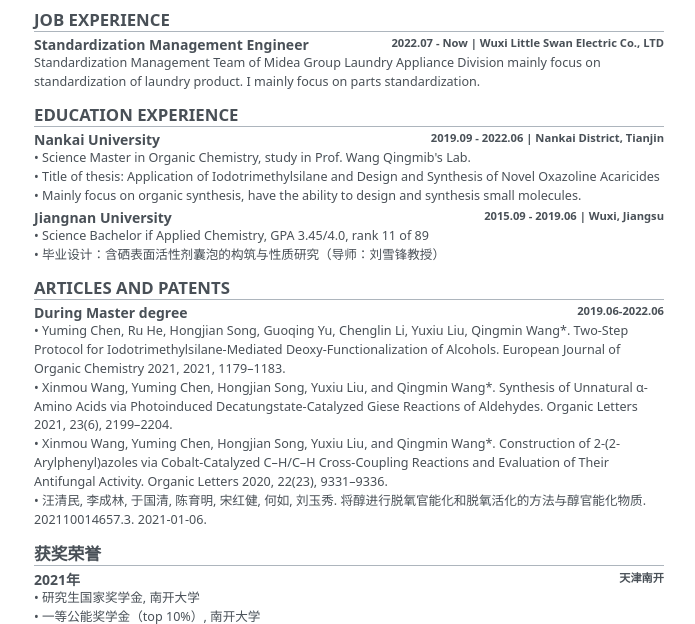
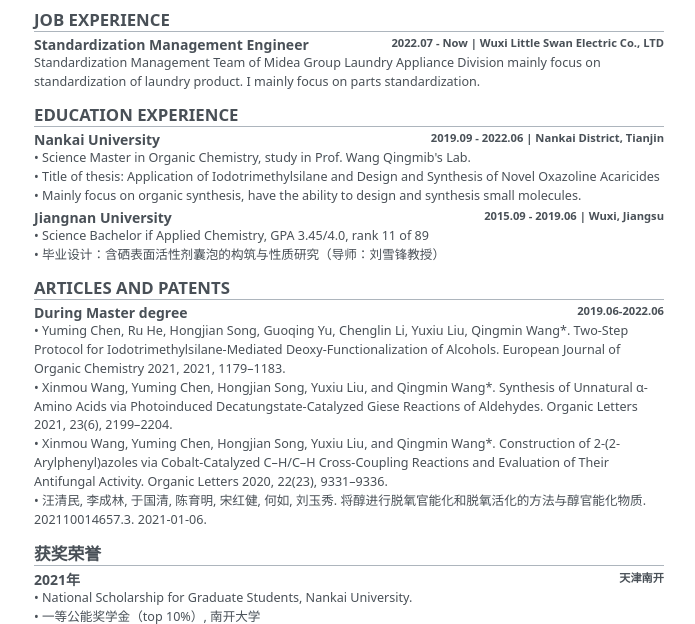
Before and after one commit to mchen19/resume, a plain HTML site: page index.html in a window 1280 px wide. Shown: the part 159-783 px from the top of the page, without its empty margins (291-986 px from the left). Drawn offline with Linux system fonts and the light colour scheme.

Commit message:
Update index.html

```diff
--- a/index.html
+++ b/index.html
@@ -163,7 +163,7 @@
           天津南开
         </div>
         <div class="block-content">
-          • 研究生国家奖学金, 南开大学
+          • National Scholarship for Graduate Students, Nankai University.
         </div>
         <div class="block-content">
           • 一等公能奖学金（top 10%）, 南开大学
```
